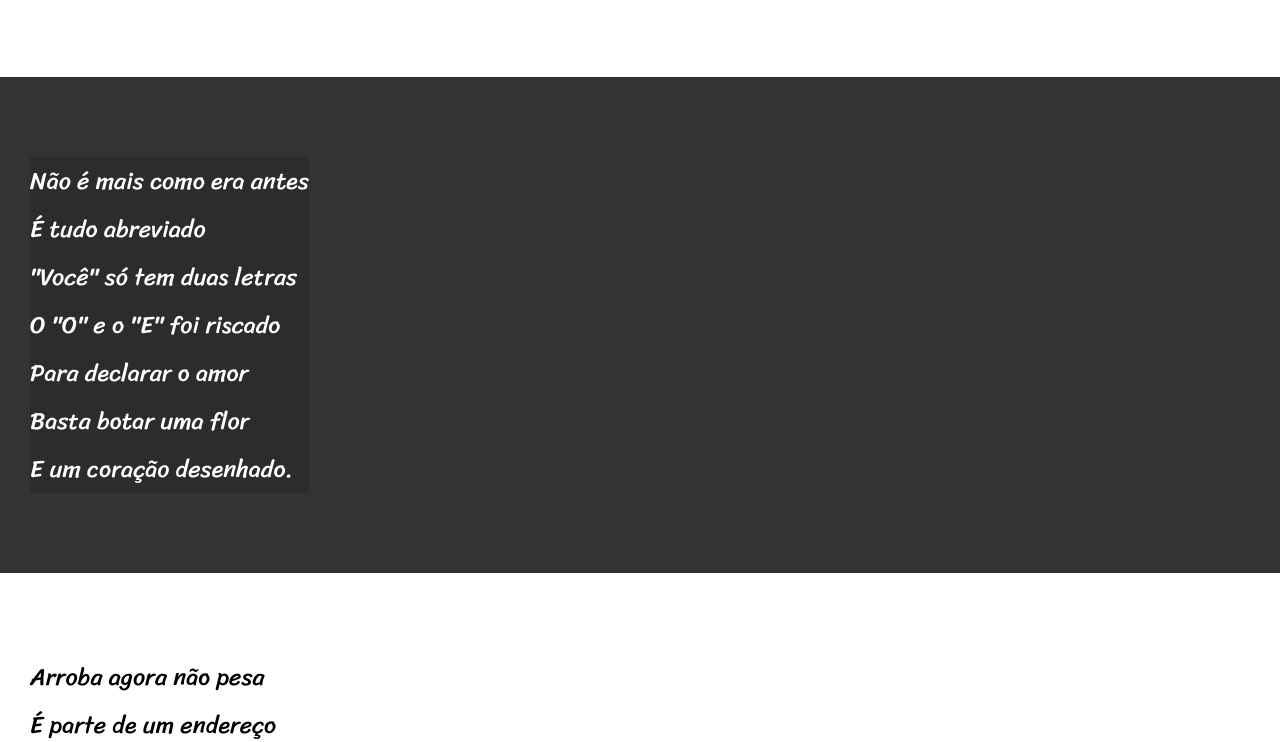
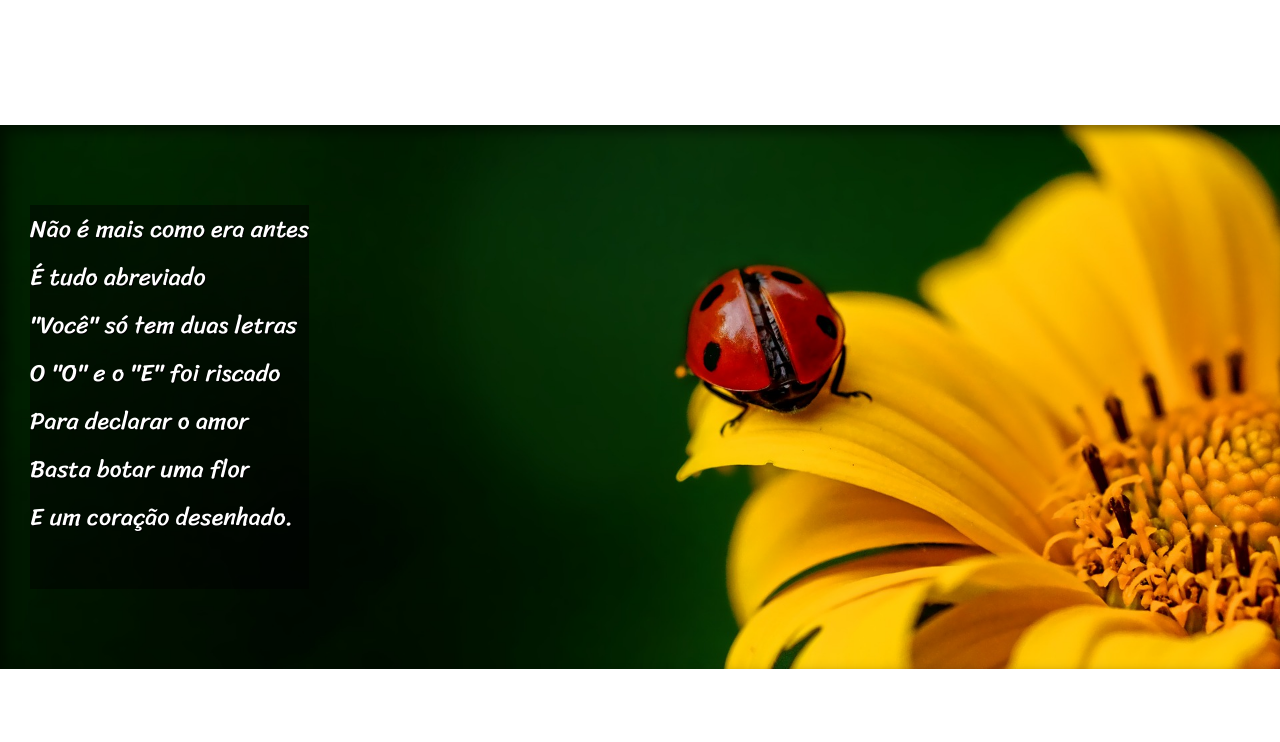
Before and after one commit to TaylorBendel/html-css, a plain HTML site: page exercicios/desafio012/index.html in a window 1280 px wide. Shown: the part 678-1420 px from the top of the page. Drawn offline with Linux system fonts and the light colour scheme; a web font is replaced by a local one.

Commit message:
conclusão do desafio 22

```diff
--- a/exercicios/desafio012/estilo/style.css
+++ b/exercicios/desafio012/estilo/style.css
@@ -57,19 +57,39 @@ section {
     font-size: 1.5em;
 }
 
+section > p {
+    padding-bottom: 2em;
+}
+
 section.normal {
         background-color: white;
         color: black;
 }
 
+section#img01 {
+    background-image: url(../imagens/background001.jpg);
+    background-position: right center;
+    background-size: cover;
+    box-shadow: inset 6px 6px 13px rgba(0, 0, 0, 0.5);
+}
+
+section#img02 {
+    background-image: url(../imagens/background002.jpg);
+    background-image: right center;
+    background-size: cover;
+    box-shadow: inset 6px 6px 13px rgba(0, 0, 0, 0.5);
+}
+
 section.imagem {
     background-color: rgb(51, 51, 51);
     color: white;
+    background-attachment: fixed;
 }
 
 section.imagem > p {
     display: inline-block;
-    background-color: rgba(0, 0, 0, 0.144);
+    background-color: rgba(0, 0, 0, 0.466);
+    text-shadow: 1px 1px 0px black;
 }
 footer {
     color: white;
--- a/exercicios/desafio012/index.html
+++ b/exercicios/desafio012/index.html
@@ -29,7 +29,7 @@
     </p>
 </section>
 
-<section class="imagem">
+<section id="img01" class="imagem">
     <p>
         Não é mais como era antes <br>
         É tudo abreviado <br>
@@ -63,7 +63,7 @@
     </p>
 </section>
 
-<section class="imagem">
+<section id="img02" class="imagem">
     <p>
         Tenho saudade das cartas <br>
         Escritas com a própria mão <br>
```
